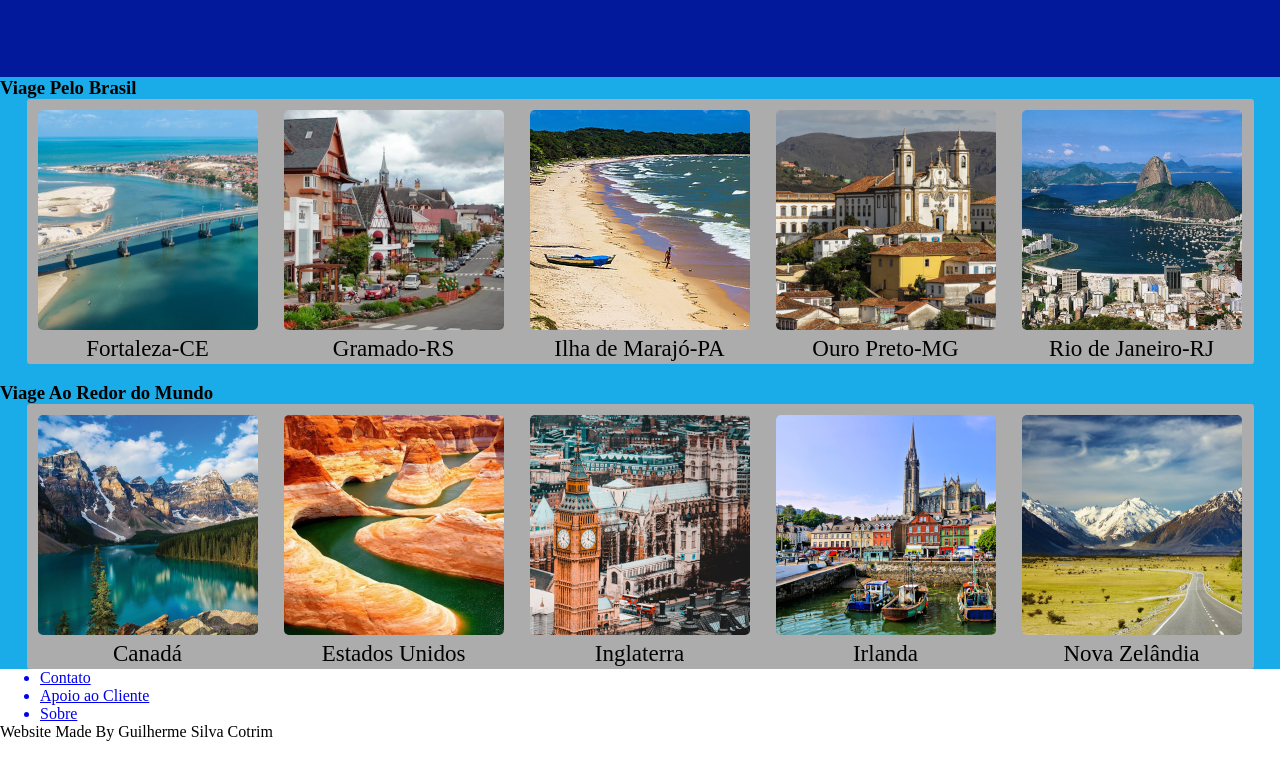
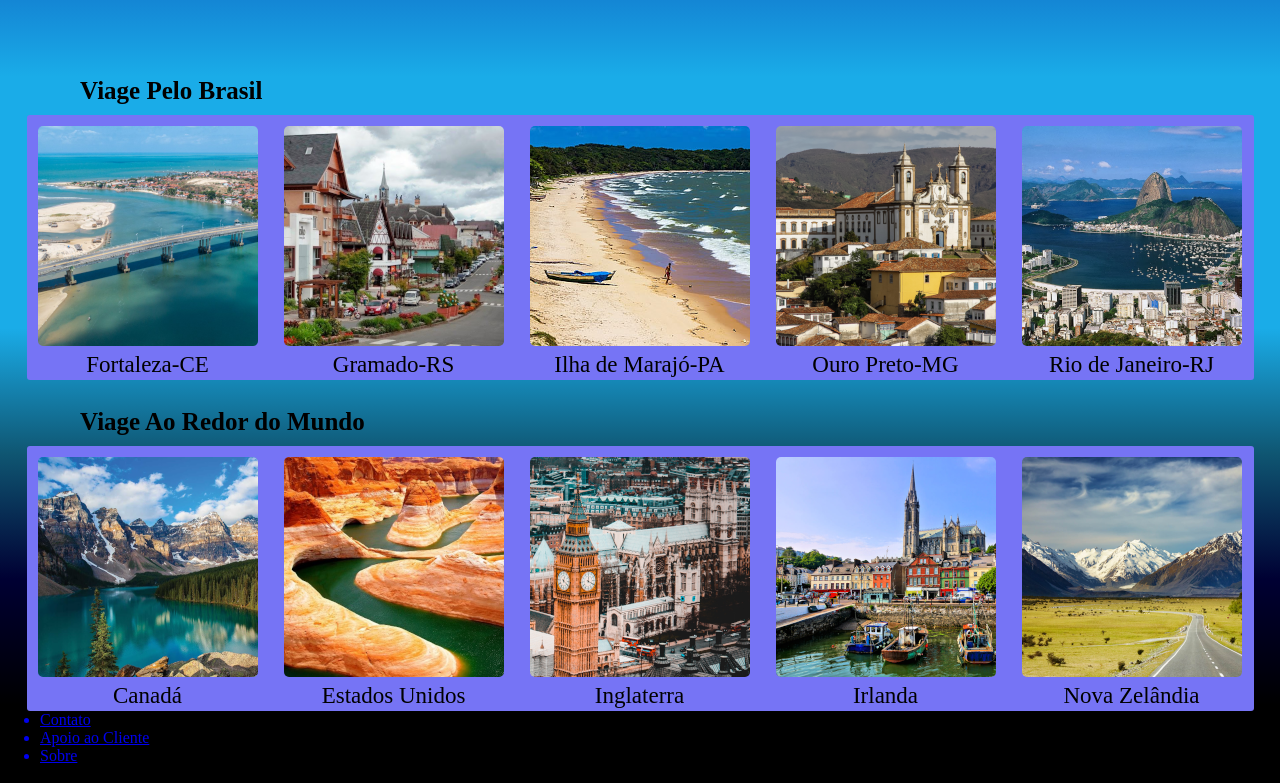
Before and after one commit to GuisoBiso67/Trabalho-de-Geografia, a plain HTML site: page index.html in a window 1280 px wide. Shown: the part 223-1006 px from the top of the page. Before the commit the page ends 964 px from the top, so only its background shows below. Drawn offline with Linux system fonts and the light colour scheme.

Commit message:
configurei o main do index.html

```diff
--- a/css/styleIndex.css
+++ b/css/styleIndex.css
@@ -4,9 +4,11 @@
     --cor03: #E8DC02;
     --cor04: #EB6C84;
     --cor05: #9c09249c;
-    --cor06: #acacac;
+    --cor06: #7674f5;
     --cor07: #1AACE8;
     --cor08: #9C0924;
+    --cor09: #000033;
+    --cor10: #0f5672;
 }
 
 /*
@@ -29,7 +31,7 @@ CORES ORIGINAIS
 /*----------------------- HEADER -----------------------*/
 
 header{
-    background-color: var(--cor02);
+    background-image: linear-gradient(to bottom, var(--cor02), var(--cor07));
     height: 300px;
     color: white;
 }
@@ -70,10 +72,23 @@ h2{
 /*------------------------ MAIN ------------------------*/
 
 main{
-    background-color: var(--cor07);
+    background-image: linear-gradient(to bottom, var(--cor07), var(--cor07), var(--cor07), var(--cor10),var(--cor09), black 99%);
 }
 
 /* BRASIL */
+
+h3#tituloSessaoViagensBrasil{
+    font-size: 25px;
+    text-indent: 80px;
+    margin-bottom: 10px;
+}
+
+h3#tituloSessaoViagensInternacionais{
+    font-size: 25px;
+    text-indent: 80px;
+    margin-bottom: 10px;
+    margin-top: 10px;
+}
 
 div#brasil{
     background-color: var(--cor06);
@@ -143,5 +158,8 @@ a.lugaresInternacionais:hover{
 
 /*------------------------ FOOTER ------------------------*/
 
+footer{
+    background-color: black;
+}
 
 /*------------------------ FOOTER ------------------------*/
--- a/index.html
+++ b/index.html
@@ -23,7 +23,7 @@
 
     <main>
         <article >
-            <h3>Viage Pelo Brasil</h3>
+            <h3 id="tituloSessaoViagensBrasil">Viage Pelo Brasil</h3>
             <div id="brasil">
                 <a href="paginas/error.html" class="lugaresBrasil"><img src="lugares-index/brasil/corretas/FortalezaOK.png" alt="Fortaleza-CE">Fortaleza-CE</a>
                 <a href="paginas/error.html" class="lugaresBrasil"><img src="lugares-index/brasil/corretas/GramadoOK.png" alt="Gramado-RS">Gramado-RS</a>
@@ -34,7 +34,7 @@
         </article>
         <br>
         <article>
-            <h3>Viage Ao Redor do Mundo</h3>
+            <h3 id="tituloSessaoViagensInternacionais">Viage Ao Redor do Mundo</h3>
             <div id="internacional">
                 <a href="paginas/error.html" class="lugaresInternacionais"><img src="lugares-index/internacional/corretas/canadaOK.png" alt="Canadá">Canadá</a>
                 <a href="paginas/error.html" class="lugaresInternacionais"><img src="lugares-index/internacional/corretas/eua-grandCanyonOK.png" alt="Estados Unidos">Estados Unidos</a>
```
